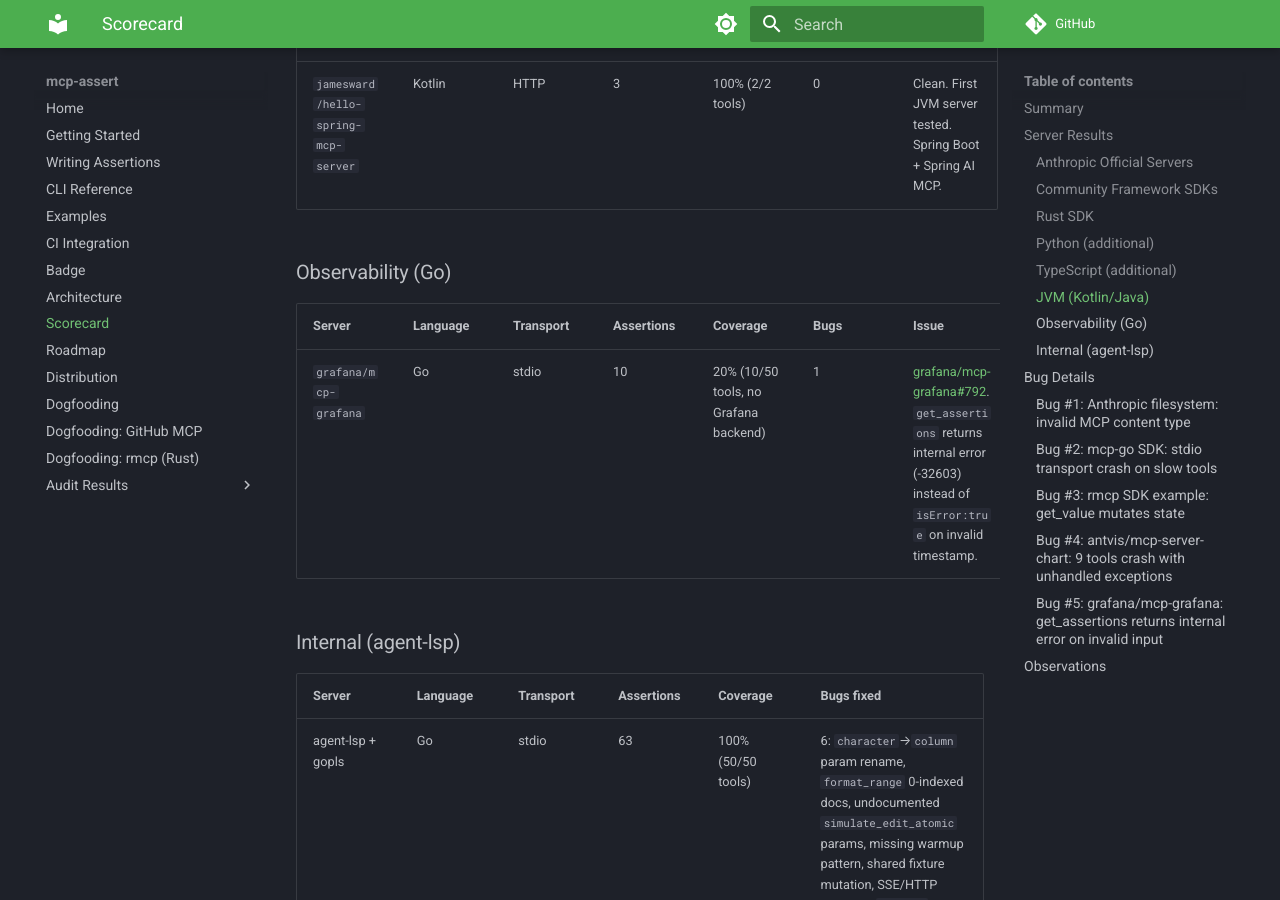
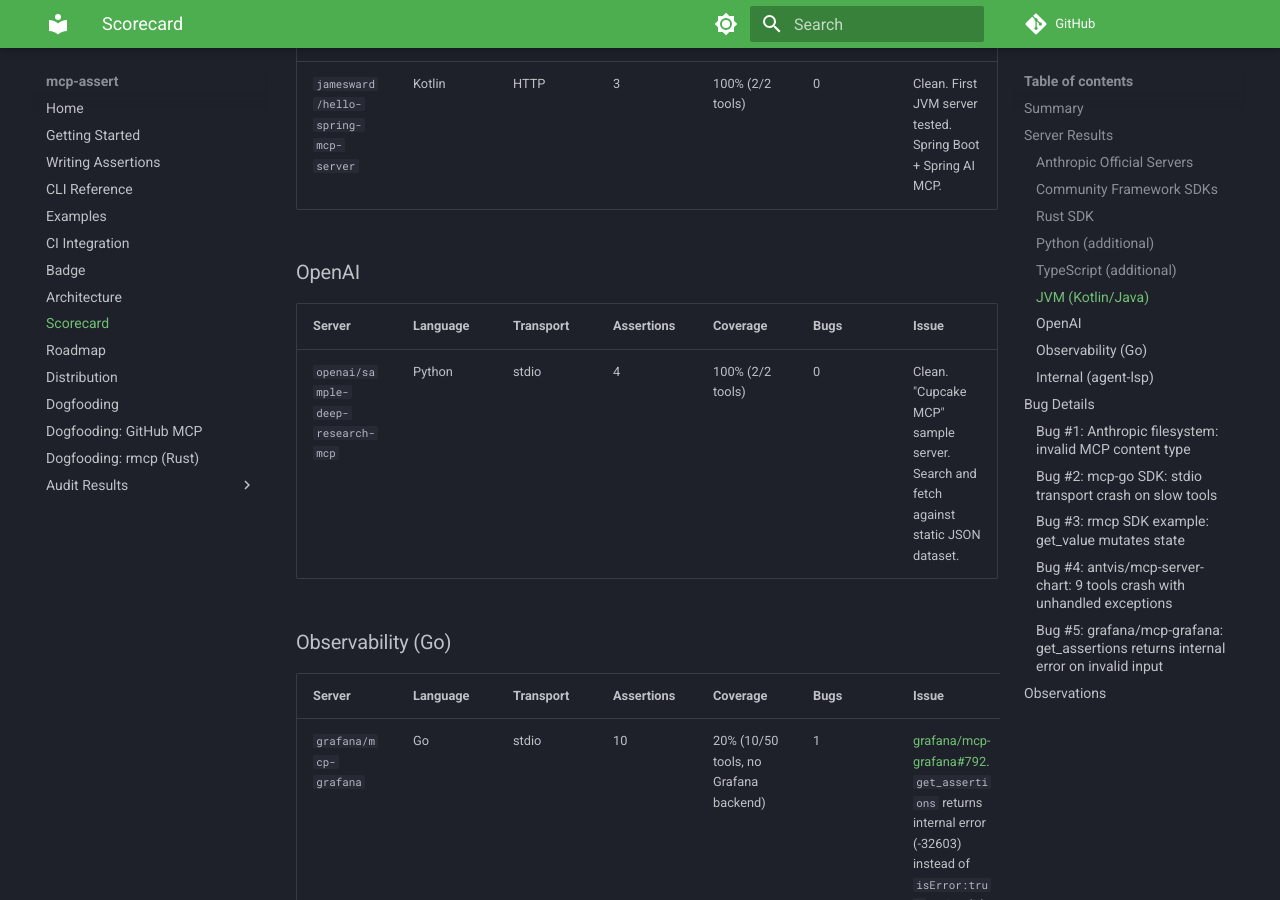
Before and after one commit to blackwell-systems/mcp-assert, an MkDocs documentation site: the page built from docs/scorecard.md, in a window 1280 px wide and 900 px high, scrolled down 4805 px. Built offline with MkDocs 1.6.1 and Material for MkDocs 9.7.7, drawn with Linux system fonts in a browser that asks for light colours; comment, search, counter and statistics services are not loaded; some of the changed lines change nothing that is shown; some of the changed text lies outside the part shown.

Commit message:
feat: scan OpenAI sample-deep-research-mcp (4 assertions, clean)
OpenAI's official MCP example server ("Cupcake MCP"). 2 tools (search,
fetch), 4 assertions: keyword search, empty results, fetch by ID,
invalid ID rejection. All pass.

24 servers scanned, 322 assertions, 18 clean scans.

```diff
--- a/docs/scorecard.md
+++ b/docs/scorecard.md
@@ -6,14 +6,14 @@
 
 | Metric | Count |
 |--------|-------|
-| Servers scanned | 23 |
+| Servers scanned | 24 |
 | Server suites | 23 (including HTTP transport variant, SSE variant, prompts, resources, completion, logging, GitHub MCP, and rmcp suites) |
 | Languages tested | 4 (Go, TypeScript, Python, Rust) |
 | Transports tested | 3 (stdio, SSE, HTTP) |
-| Total assertions | 318 (298 server + 20 trajectory) |
+| Total assertions | 322 (302 server + 20 trajectory) |
 | Upstream bugs found | 13 (4 servers affected) |
 | Upstream issues filed | 4 (1 unfiled: repo archived) |
-| Clean scans (no bugs) | 17 |
+| Clean scans (no bugs) | 18 |
 | Internal bugs fixed | 6 |
 
 ## Server Results
@@ -71,6 +71,12 @@
 | Server | Language | Transport | Assertions | Coverage | Bugs | Issue |
 |--------|----------|-----------|------------|----------|------|-------|
 | `jamesward/hello-spring-mcp-server` | Kotlin | HTTP | 3 | 100% (2/2 tools) | 0 | Clean. First JVM server tested. Spring Boot + Spring AI MCP. |
+
+### OpenAI
+
+| Server | Language | Transport | Assertions | Coverage | Bugs | Issue |
+|--------|----------|-----------|------------|----------|------|-------|
+| `openai/sample-deep-research-mcp` | Python | stdio | 4 | 100% (2/2 tools) | 0 | Clean. "Cupcake MCP" sample server. Search and fetch against static JSON dataset. |
 
 ### Observability (Go)
 
```
Also changed, not shown: 4 other files.
